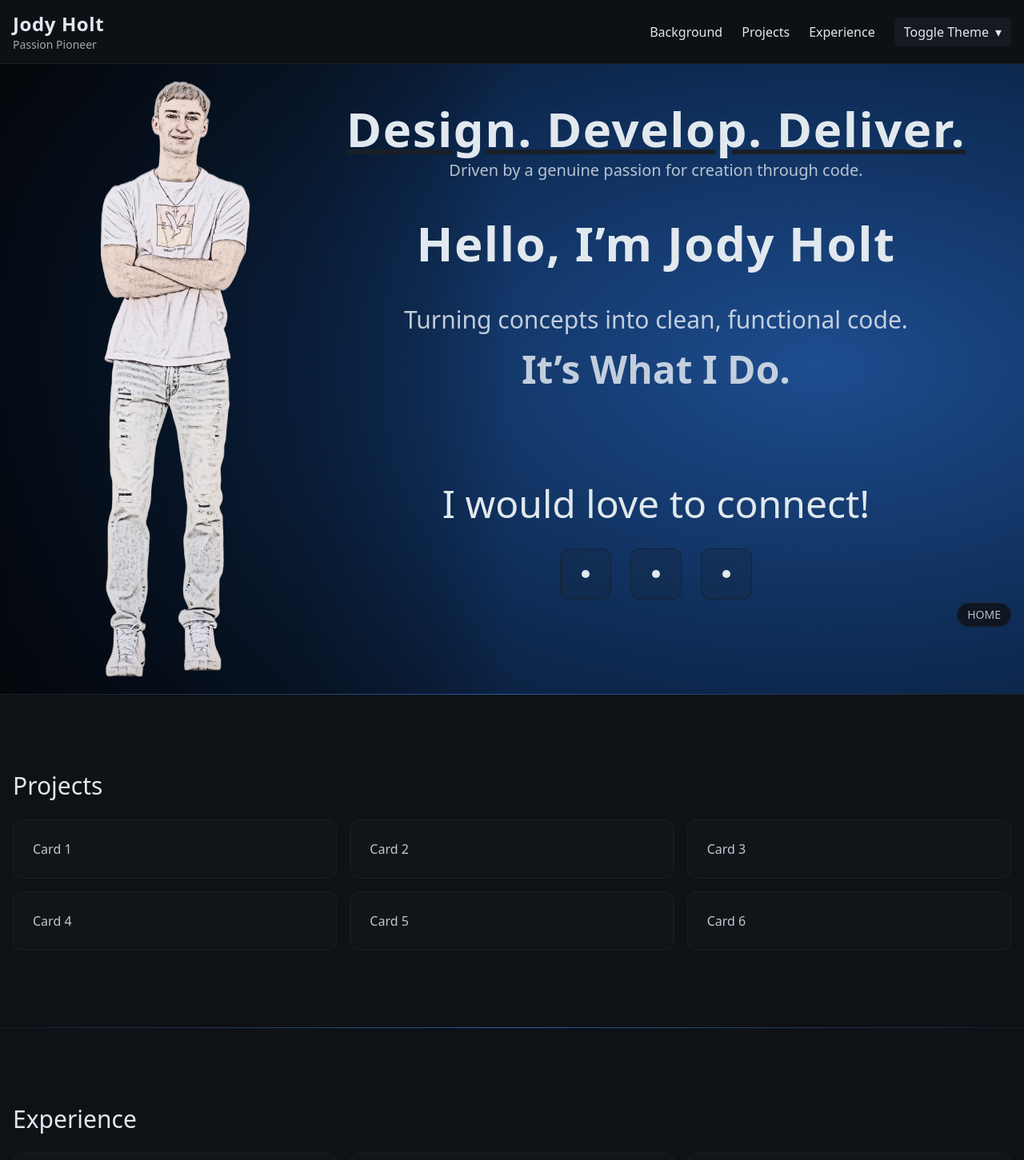
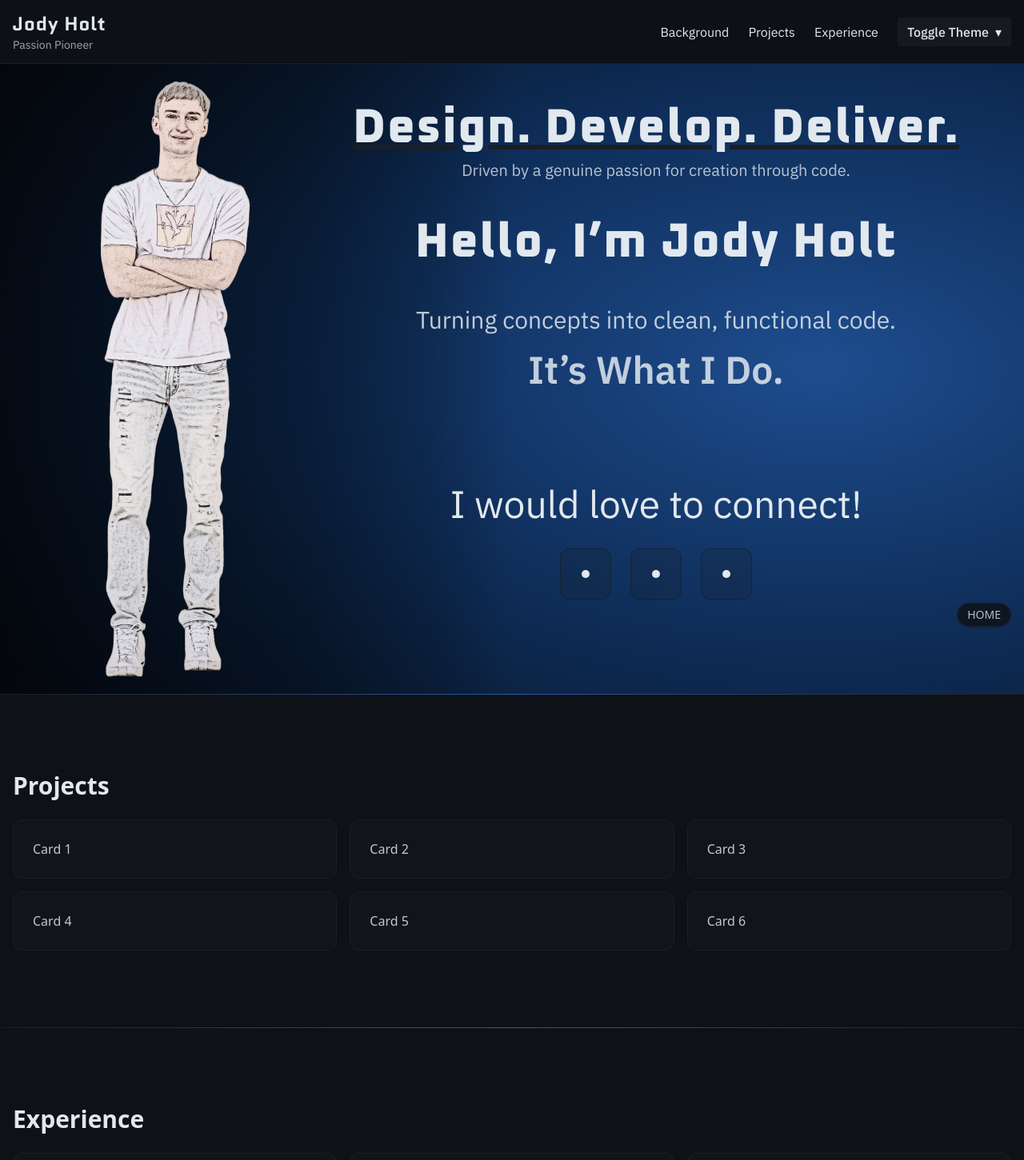
Before and after one commit to Ricearoni1245/Jody-Holt-Portfolio, a React (Vite) app: page / in a window 1280 px wide. Shown: the top 1451 px of the page at 80% size. Built offline with nearby package versions, Linux system fonts and the light colour scheme.

Commit message:
added fonts

```diff
--- a/src/components/Footer.tsx
+++ b/src/components/Footer.tsx
@@ -18,20 +18,17 @@ export function Footer({
   return (
     <footer className="border-t border-secondary bg-bg px-4 py-10">
       <div className="mx-auto flex max-w-7xl flex-col items-center justify-between gap-6 md:flex-row">
-        {/* Left: Brand + tagline */}
         <div className="text-center md:text-left">
           <div className="text-xl font-extrabold tracking-wide text-text">Jody Holt</div>
-          <p className="text-sm text-text/70">Design • Develop • Deliver</p>
+          <p className="text-sm text-text/70">Passion Pioneer</p>
         </div>
 
-        {/* Middle: Links */}
         <nav className="flex items-center gap-5">
           <a className="text-text hover:text-primary" href="#projects">Projects</a>
           <a className="text-text hover:text-primary" href="#experience">Experience</a>
           <a className="text-text hover:text-primary" href="#home">Background</a>
         </nav>
 
-        {/* Right: Socials */}
         <div className="flex items-center gap-4 text-text">
           {socials.map((s) => (
             <a
@@ -41,7 +38,6 @@ export function Footer({
               className="inline-flex h-10 w-10 items-center justify-center rounded-lg border border-secondary hover:border-primary hover:text-primary"
               title={s.label}
             >
-              {/* replace with real SVGs later */}
               {s.icon ?? <span className="h-2.5 w-2.5 rounded-full bg-current" />}
             </a>
           ))}
--- a/src/components/Hero.tsx
+++ b/src/components/Hero.tsx
@@ -7,13 +7,13 @@ export function Hero() {
     <section className="relative w-full bg-hero">
       <div className="md:hidden flex flex-col items-center text-center gap-2 min-h-[calc(100vh-64px)] py-6">
         <h1
-          className="font-extrabold tracking-wide leading-tight text-text
+          className="font-extrabold font-title tracking-wide leading-tight text-text
                  text-2xl underline md:decoration-secondary decoration-primary"
         >
           Design. Develop. Deliver.
         </h1>
 
-        <p className="text-sm text-text/80">
+        <p className=" font-main text-sm text-text/80">
           Driven by a genuine passion for creation through code.
         </p>
 
@@ -29,17 +29,17 @@ export function Hero() {
   />
 </div>
 
-        <h2 className="mt- font-extrabold text-text leading-tight tracking-wide text-3xl">
+        <h2 className="mt- font-extrabold font-title text-text leading-tight tracking-wide text-3xl">
           Hello, I’m Jody Holt
         </h2>
 
-        <p className=" mt-5 text-lg text-base text-text/85">
+        <p className=" font-main mt-5 text-lg text-base text-text/85">
           Turning concepts into clean, functional code.
         </p>
 
-        <p className="text-2xl font-semibold text-text mt-4">It’s What I Do.</p>
+        <p className=" font-main text-2xl font-semibold text-text mt-4">It’s What I Do.</p>
 
-        <p className="mt-8 text-2xl text-text">I would love to connect!</p>
+        <p className="mt-8 text-2xl text-text font-main ">I would love to connect!</p>
 
         <div className="mt-2 mb-4 flex items-center justify-center gap-4">
           {[
@@ -68,8 +68,8 @@ export function Hero() {
 
 
 
-
-
+ {/*DESKTOP*/}
+{/*____________________________________________________________________________________________________*/}
       <div className="hidden md:block md:mx-auto max-w-7xl px-4">
         <div
           className="
@@ -90,28 +90,28 @@ export function Hero() {
           <div className="flex-1 self-start  md:pt-10 items-center text-center">
             <h1
               className="text-text font-extrabold tracking-wide leading-tight
-                           text-3xl sm:text-4xl md:text-3xl lg:text-5xl xl:text-6xl underline md:decoration-secondary decoration-primary"
+                           text-3xl sm:text-4xl md:text-3xl lg:text-5xl xl:text-6xl underline md:decoration-secondary decoration-primary font-title"
             >
               Design. Develop. Deliver.
             </h1>
 
             <p
               className="mb-10       text-text/80
-                          text-sm sm:text-base md:text-lg lg:text-xl xl:text-2"
+                          text-sm sm:text-base md:text-lg lg:text-xl xl:text-2 font-main"
             >
               Driven by a genuine passion for creation through code.
             </p>
 
             <h2
               className="font-extrabold text-text leading-tight tracking-wide mb-5
-                           text-2xl sm:text-3xl md:text-4xl lg:text-5xl xl:text-6xl"
+                           text-2xl sm:text-3xl md:text-4xl lg:text-5xl xl:text-6xl font-title"
             >
               Hello, I’m Jody Holt
             </h2>
 
             <p
               className="mb-3 text-text/85 md:mt-10 md:mb-5
-                          text-base md:text-xl lg:text-2xl xl:text-3xl"
+                          text-base md:text-xl lg:text-2xl xl:text-3xl font-main"
             >
               Turning concepts into clean, functional code.
             </p>
@@ -119,14 +119,14 @@ export function Hero() {
             <p
               className="mb-30 text-text/85
                           text-base md:text-3xl lg:text-4xl xl:text-5xl
-            font-semibold"
+            font-semibold font-main"
             >
               It’s What I Do.
             </p>
 
             <p
               className="mb-8 text-text
-                          text-lg md:text-4xl lg:text-5xl"
+                          text-lg md:text-4xl lg:text-5xl font-main"
             >
               I would love to connect!
             </p>
--- a/src/components/Navbar.tsx
+++ b/src/components/Navbar.tsx
@@ -15,12 +15,12 @@ export function Navbar({ onNav }: { onNav: (id: string) => void }) {
   };
 
   return (
-    <header className="sticky top-0 z-50 border-b border-secondary bg-bg/90 backdrop-blur h-16 md:h-20">
+    <header className="sticky top-0 z-50 border-b border-secondary bg-bg/90 backdrop-blur h-16 md:h-20 font-main">
       <div className="mx-auto flex h-full max-w-7xl items-center justify-between px-4">
-        {/* Brand (stacked) */}
+
         <div className="flex items-center gap-3">
           <div className="leading-tight">
-            <div className="text-xl md:text-2xl font-extrabold tracking-wide text-text">
+            <div className="text-xl md:text-2xl font-extrabold font-name tracking-wide text-text">
               Jody Holt
             </div>
             <div className="text-[11px] md:text-sm text-text/70">
@@ -29,7 +29,7 @@ export function Navbar({ onNav }: { onNav: (id: string) => void }) {
           </div>
         </div>
 
-        {/* Desktop nav */}
+
         <nav className="hidden items-center gap-6 md:flex">
           {links.map((l) => (
             <button
@@ -43,7 +43,7 @@ export function Navbar({ onNav }: { onNav: (id: string) => void }) {
           <ThemeToggle />
         </nav>
 
-        {/* Mobile controls */}
+
         <div className="md:hidden">
           <button
             aria-expanded={open}
@@ -63,8 +63,7 @@ export function Navbar({ onNav }: { onNav: (id: string) => void }) {
         </div>
       </div>
 
-      {/* Mobile dropdown */}
-      {/* Mobile dropdown */}
+
       <div
         className={`md:hidden transition-[max-height] duration-300 ${
           open ? "max-h-96 overflow-visible" : "max-h-0 overflow-hidden"
--- a/src/components/ThemeToggle.tsx
+++ b/src/components/ThemeToggle.tsx
@@ -31,7 +31,6 @@ export function ThemeToggle({ compact = false }: { compact?: boolean }) {
                     theme === t ? "outline outline-1 outline-primary" : ""
                   }`}
                 >
-                  {/* preview dot uses theme accent variables you defined per theme (optional) */}
                   <span
                     className="mr-2 inline-block h-3 w-3 rounded-full align-middle"
                     style={{ background: `var(--color-accent-${t})` }}
--- a/src/index.css
+++ b/src/index.css
@@ -1,3 +1,4 @@
+@import url('https://fonts.googleapis.com/css2?family=IBM+Plex+Sans:ital,wght@0,100..700;1,100..700&family=Oxanium:wght@200..800&family=Quantico:ital,wght@0,400;0,700;1,400;1,700&display=swap');
 @import "tailwindcss";
 
 /* Base design tokens that generate classes like bg-primary, text-text, etc. */
@@ -9,9 +10,10 @@
   --color-tertiary: #00c9a7;
   --color-contrast: #9ca3af;
 
-  --font-main: ui-sans-serif, system-ui, "Inter", "Segoe UI", sans-serif;
-  --font-title: "Nunito Sans", ui-sans-serif, system-ui, sans-serif;
-  --font-bold: "Bebas Neue", ui-sans-serif, system-ui, sans-serif;
+  --font-main: "IBM Plex Sans", sans-serif;
+  --font-title: "Oxanium", sans-serif;
+  --font-name:   "Quantico", sans-serif;
+
 }
 
 /* A–E themes: override the same tokens inside an attribute scope */
```
Also changed, not shown: 1 other file (tests, documents, lock files or other folders).
